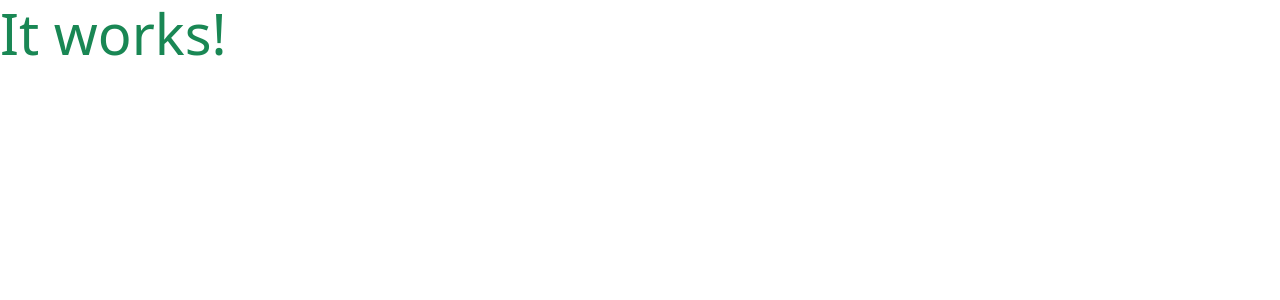
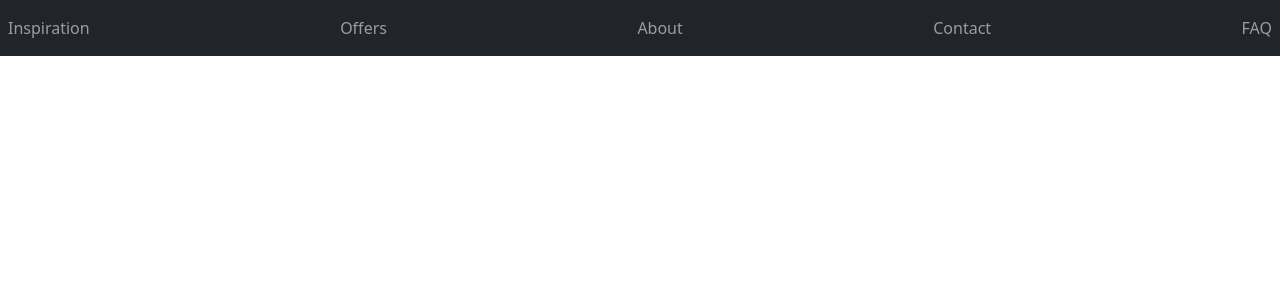
Before and after one commit to TheresLundqvist/Your-area, a Django app: page / in a window 1280 px wide. Shown: the top 300 px of the page. Run offline with Django 3.2, Linux system fonts and the light colour scheme.

Commit message:
Add meta tags and first navbar

```diff
--- a/templates/base.html
+++ b/templates/base.html
@@ -6,13 +6,46 @@
     <meta http-equiv="X-UA-Compatible" content="ie=edge">
     <meta charset="utf-8">
     <meta name="viewport" content="width=device-width, initial-scale=1">
-    <title>Your Area | Buy Home Decor</title>
+    <meta name="description" content="Your Area - Buy luxurious interior design and home décor to make your home unique.">
+    <meta name="keywords" content="Your Area, luxurious interior design, home décor, buy interior decorations, high-end furniture, designer furniture, home decorations, interior decorations, home décor sweden, home décor items">
+    <meta name="author" content="Therés Lundqvist">
+    <!-- Favicon -->
+    <link rel="icon" type="image/png" sizes="32x32" href="{% static 'images/favicon/home-decor-favicon.png' %}">
     <!-- Bootstrap scripts -->
     <link href="https://cdn.jsdelivr.net/npm/bootstrap@5.3.0-alpha3/dist/css/bootstrap.min.css" rel="stylesheet" integrity="sha384-KK94CHFLLe+nY2dmCWGMq91rCGa5gtU4mk92HdvYe+M/SXH301p5ILy+dN9+nJOZ" crossorigin="anonymous">
     <script src="https://cdn.jsdelivr.net/npm/bootstrap@5.3.0-alpha3/dist/js/bootstrap.bundle.min.js" integrity="sha384-ENjdO4Dr2bkBIFxQpeoTz1HIcje39Wm4jDKdf19U8gI4ddQ3GYNS7NTKfAdVQSZe" crossorigin="anonymous"></script>
+    <!-- CSS Stylesheet -->
+    <link rel="stylesheet" href="{% static 'css/style.css' %}">
+
+    <title>Your Area | Buy Home Décor</title>
   </head>
   <body>
-    <header class="container-fluid fixed-top"></header>
+    <header>
+      <nav class="navbar fixed-top navbar-expand-md navbar-dark bg-dark">
+        <button class="navbar-toggler" type="button" data-toggle="collapse" data-target="#navbar-collapse">
+          <span class="navbar-toggler-icon"></span>
+        </button>
+        <div class="collapse navbar-collapse" id="navbar-collapse">
+          <ul class="navbar-nav w-100 justify-content-between">
+            <li class="nav-item">
+              <a href="#" class="nav-link">Inspiration</a>
+            </li>
+            <li class="nav-item">
+              <a href="#" class="nav-link">Offers</a>
+            </li>
+            <li class="nav-item">
+              <a href="#" class="nav-link">About</a>
+            </li>
+            <li class="nav-item">
+              <a href="#" class="nav-link">Contact</a>
+            </li>
+            <li class="nav-item">
+              <a href="#" class="nav-link">FAQ</a>
+            </li>
+          </ul>
+        </div>
+      </nav>
+    </header>
 
     {% if messages %}
     <div class="message-container"></div>
```
